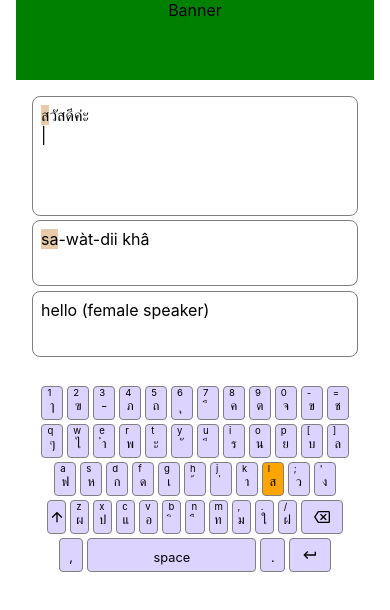
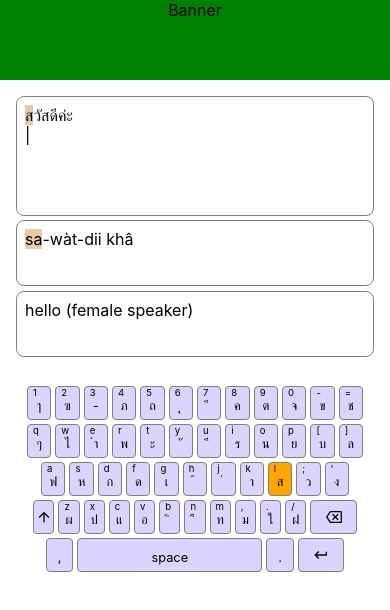
Before and after one commit to alvinlamSL/thai-typing-game, a React (Create React App) app: page / in a window 390 px wide. Shown: the top 610 px of the page. Built offline with nearby package versions, Linux system fonts and the light colour scheme.

Commit message:
Change padding size for mobile

```diff
--- /dev/null
+++ b/src/App.styles.ts
@@ -0,0 +1,16 @@
+import { type SxProps } from '@mui/system';
+
+const styles: Record<string, SxProps> = {
+    appContainer: {
+        paddingLeft: {
+            xs: 0,
+            md: 2,
+        },
+        paddingRight: {
+            xs: 0,
+            md: 2,
+        },
+    },
+};
+
+export default styles;
--- a/src/App.tsx
+++ b/src/App.tsx
@@ -5,6 +5,8 @@ import './App.css';
 import Banner from './components/Banner';
 import TextDisplay from './components/TextDisplay/index';
 import KeyboardDisplay from './components/KeyboardDisplay';
+
+import styles from './App.styles';
 
 export interface SuggestedKey {
     key: string
@@ -16,7 +18,7 @@ const App: React.FC = () => {
 
     return (
         <div className="App">
-            <Container maxWidth="md">
+            <Container sx={{ ...styles?.appContainer }} maxWidth="md">
                 <Banner/>
                 <TextDisplay setSuggestedKey={setSuggestedKey} />
                 <KeyboardDisplay suggestedKey={suggestedKey} />
```
